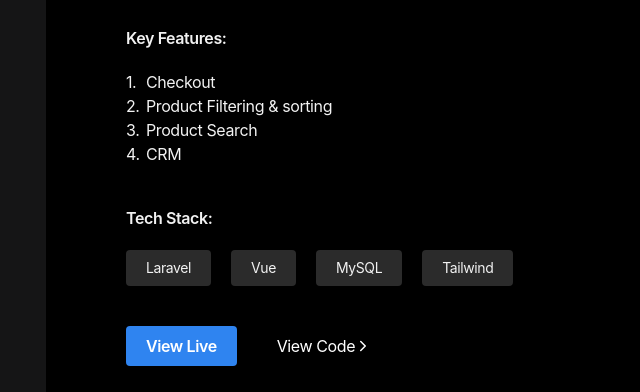
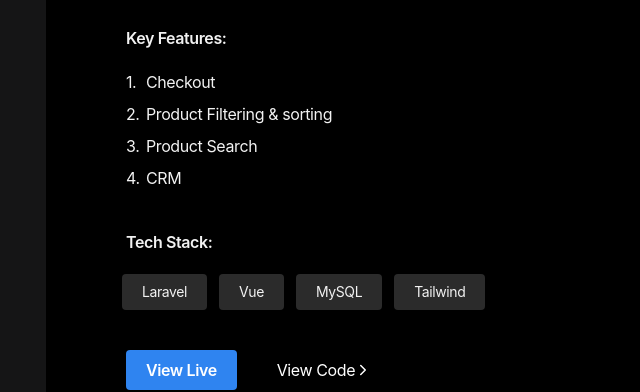
Before and after one commit to TheBoringBOT/developer-portfolio, a Next.js app: page /project/1 in a window 1280 px wide. Shown: the part 404-796 px from the top of the page, without its empty margins (594-1234 px from the left). Built offline with nearby package versions, Linux system fonts and the light colour scheme.

Commit message:
style: spacing on features & tech stack

```diff
--- a/pages/project/[id].js
+++ b/pages/project/[id].js
@@ -159,15 +159,15 @@ const Product = (project) => {
 
                 <motion.div variants={fadeInUp} className="space-y-5">
                   <span className="font-semibold ">Key Features:</span>
-                  <div className="flex flex-col items-start-y-2 gap-x-5 ">
-                    <ul className="list-style-none">
+                  <div className="flex flex-col space-x-5 ">
+                    <ul className="space-y-2 list-style-none">
                       {featuresList(features)}
                     </ul>
                   </div>
                 </motion.div>
                 <motion.div variants={fadeInUp} className="space-y-5">
                   <span className="font-semibold ">Tech Stack:</span>
-                  <div className="flex flex-wrap items-center gap-y-5 gap-x-5 ">
+                  <div className="flex flex-wrap w-full max-w-screen-sm gap-3 -m-1">
                     {techStack(stack)}
                   </div>
                 </motion.div>
```
